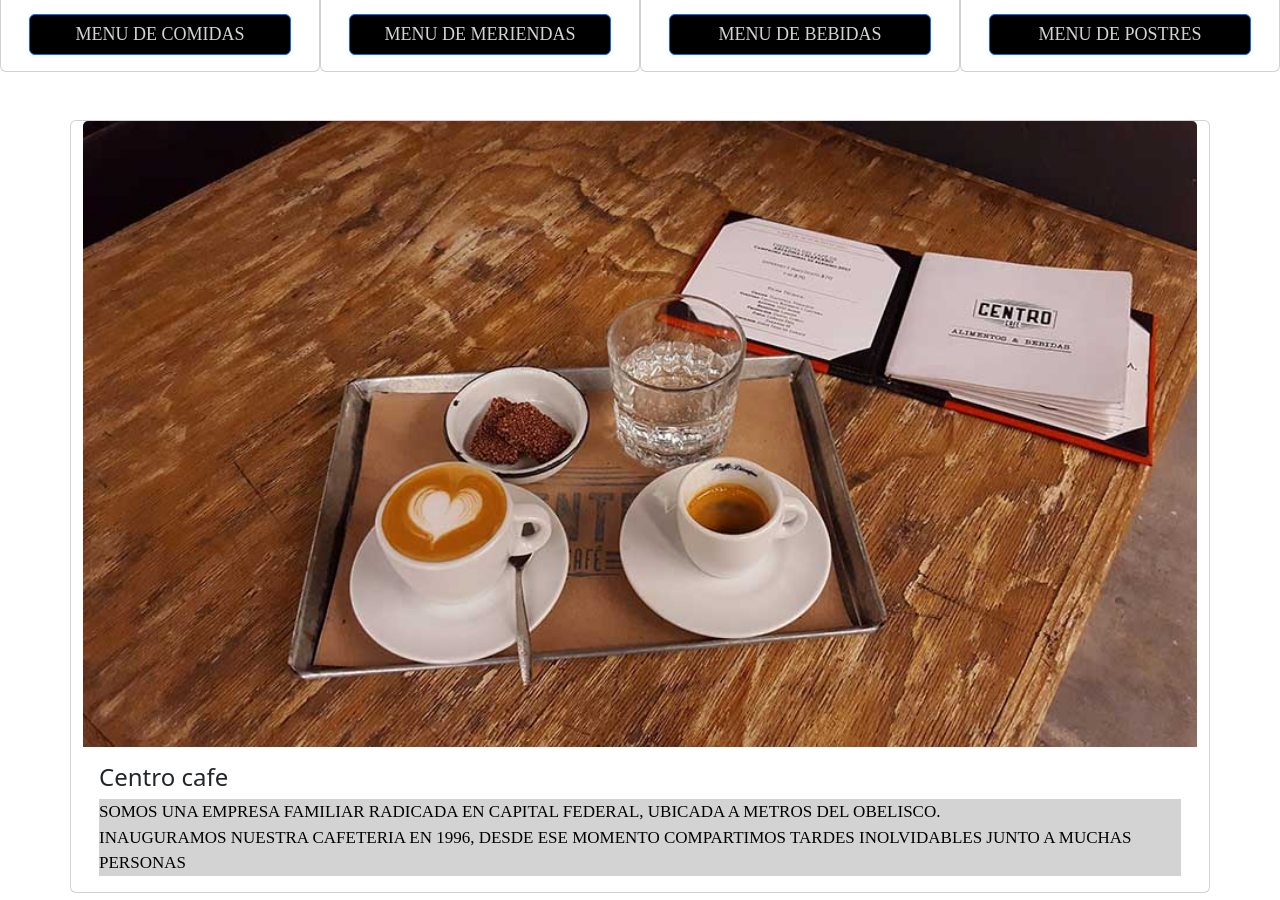
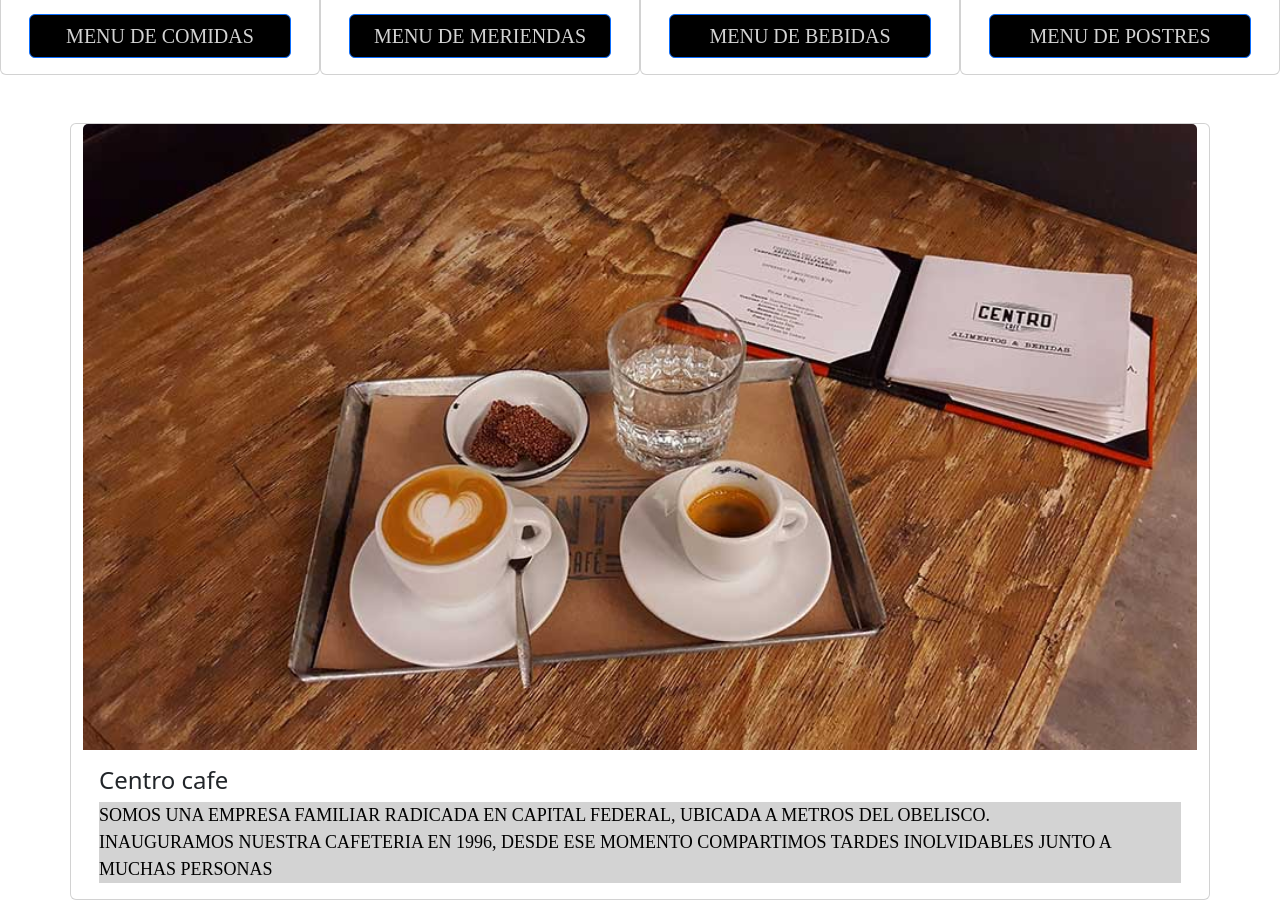
Before and after one commit to Granjeroh/repo-web, a plain HTML site: page index.html in a window 1280 px wide. Shown: the part 246-1146 px from the top of the page. Drawn offline with nearby package versions, Linux system fonts and the light colour scheme.

Commit message:
Agregando meta, extends, get maps, mixin

```diff
--- a/Estilos/_letra.scss
+++ b/Estilos/_letra.scss
@@ -1,18 +1,35 @@
+$sizeletras : (
+pxlarge : 20px,
+pxmedium : 18px,
+pxsmall : 16px,
+pxextrasmall : 13px
+
+);
+
+
+
+
 @mixin Sizefont ($color, $fontsize, $fontfamily, $bcolor) {
+    color: $color;
+    font-size: $fontsize;
+    font-family: $fontfamily;
     background-color: $bcolor;
-    font-family: $fontfamily;
-    text-transform: uppercase;
-    color: $color;
-    display: flex;
-    font-size: $fontsize;
 
 }
 
 .principal{
     flex-direction: row;
     justify-content: center;
-    @include Sizefont(lightgrey, 18px, 'Times New Roman', black);
+    text-transform: uppercase;
+    display: flex;
 }
+.principal--size{
+    @extend .principal;
+    @include Sizefont(lightgrey, map-get($sizeletras , pxlarge) , 'Times New Roman', black);
+}
+
+
 .secondtitle{
-    @include Sizefont(black, 17px, 'Times New Roman', lightgrey);
+    @extend .principal;
+    @include Sizefont(black, map-get($sizeletras , pxmedium) , 'Times New Roman', lightgrey);
 }
--- a/index.html
+++ b/index.html
@@ -3,7 +3,10 @@
 <head>
     <meta charset="UTF-8">
     <meta http-equiv="X-UA-Compatible" content="IE=edge">
-    <title>Cafe</title>
+    <title>Centro cafe</title>
+
+    <meta name="description" content="El mejor cafe de buenos aires">
+    <meta name="keywords" content="Cena , Meriendas, Cafeteria, Familia"/>
 
 <link rel="stylesheet" href="https://cdn.jsdelivr.net/npm/bootstrap@5.2.0-beta1/dist/css/bootstrap.min.css">
 <link rel="stylesheet" href="https://unpkg.com/aos@next/dist/aos.css" />
@@ -38,27 +41,27 @@
     <img data-aos="fade-down-right" data-aos-duration='4000' data-aos-delay="300" class="card-img-top imagh " src="./imagenes/comidas.jpg" alt="Card image cap">
     <div class="card-body">
 
-      <a href="./Comidas.html" class="btn btn-primary principal escalado">Menu de comidas</a>
+      <a href="./Comidas.html" class="btn btn-primary principal principal--size escalado">Menu de comidas</a>
     </div>
   </div>
   <div class="card col-md-6 col-lg-3 imheight">
     <img data-aos="fade-up" data-aos-duration='4000' data-aos-delay="600" class="card-img-top imagh " src="./imagenes/Meriendas.jpg" alt="Card image cap">
     <div class="card-body">
 
-      <a href="./Meriendas.html" class="btn btn-primary principal escalado">Menu de meriendas</a>
+      <a href="./Meriendas.html" class="btn btn-primary principal principal--size escalado">Menu de meriendas</a>
     </div>
   </div>
   <div class="card col-md-6 col-lg-3 imheight">
     <img data-aos="fade-up" data-aos-duration='4000' data-aos-delay="600" class="card-img-top imagh" src="./imagenes/bebidas.jpg" alt="Card image cap">
     <div class="card-body">
 
-      <a href="./Bebidas.html" class="btn btn-primary principal escalado">Menu de bebidas</a>
+      <a href="./Bebidas.html" class="btn btn-primary principal principal--size escalado">Menu de bebidas</a>
     </div>
   </div>
   <div class="card col-md-6 col-lg-3 imheight">
     <img data-aos="fade-down-left" data-aos-duration='4000' data-aos-delay="300" class="card-img-top imagh" src="./imagenes/postres.jpg" alt="Card image cap">
     <div class="card-body">
-      <a href="./Postre.html" class="btn btn-primary principal escalado">Menu de postres</a>
+      <a href="./Postre.html" class="btn btn-primary principal principal--size escalado">Menu de postres</a>
     </div>
   </div>
 </div>
```
Also changed, not shown: Bebidas.html (+5 -1 lines), Comidas.html (+5 -1 lines), Meriendas.html (+5 -1 lines), Postre.html (+5 -1 lines), contacto.html (+5 -1 lines), Estilos/style.css, 2 other files.
